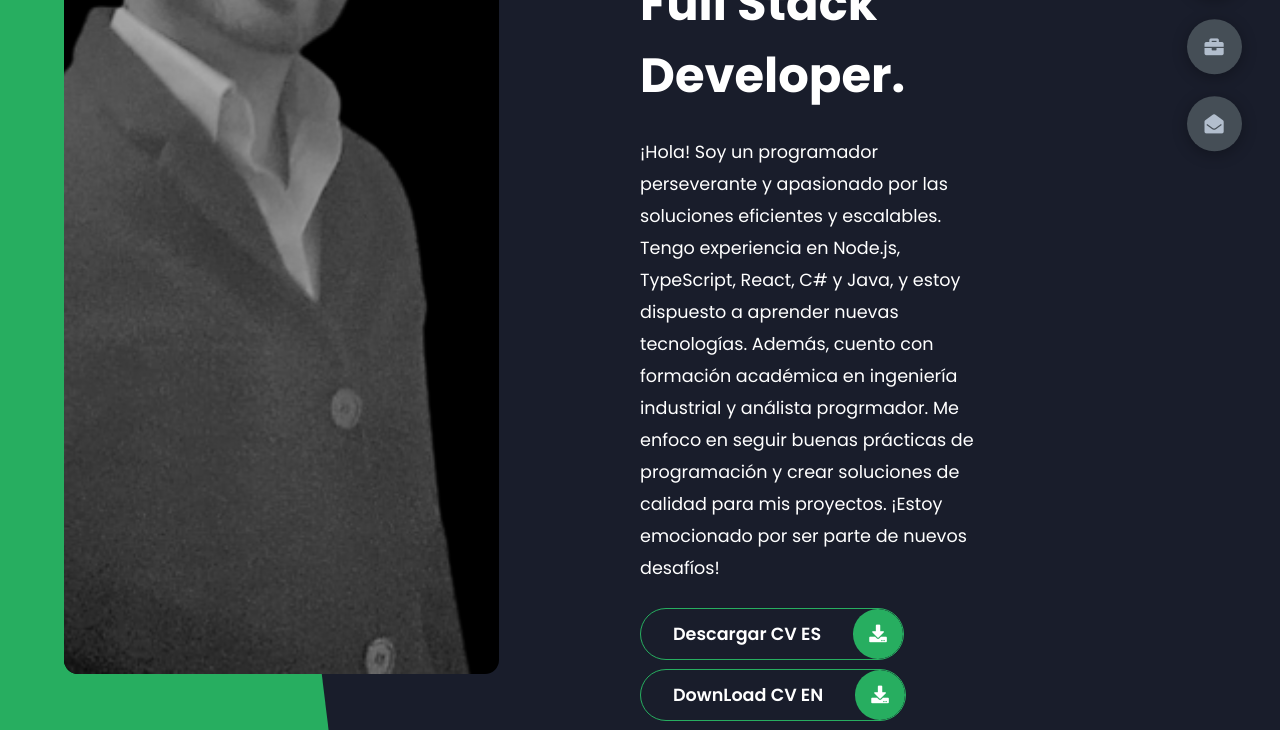
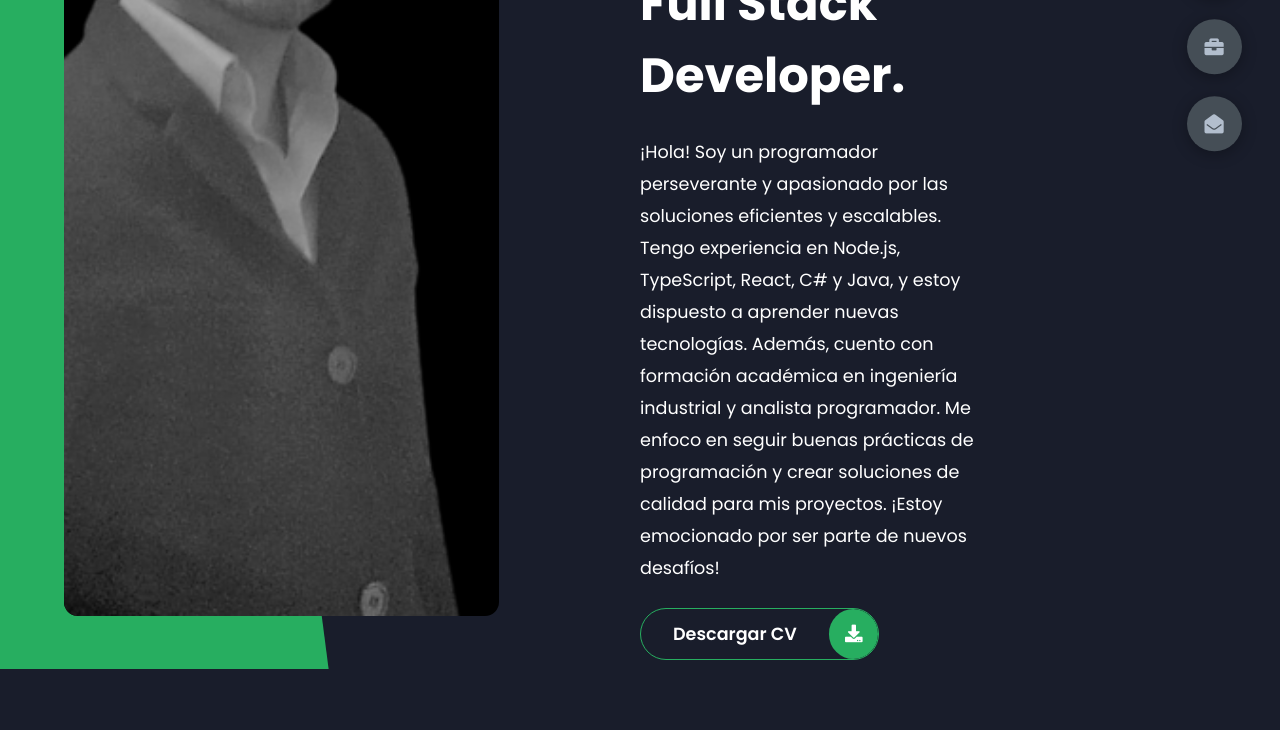
Before and after one commit to fjhleonett/portafolio, a website: page client/index.html in a window 1280 px wide. Shown: the part 392-1122 px from the top of the page. After the commit the page ends 1061 px from the top, so only its background shows below. Drawn offline with nearby package versions, Linux system fonts and the light colour scheme.

Commit message:
cv update es

```diff
--- a/client/datos.js
+++ b/client/datos.js
@@ -137,4 +137,4 @@ const experience = [
 
 
 
-  const presentacion = "¡Hola! Soy un programador perseverante y apasionado por las soluciones eficientes y escalables. Tengo experiencia en Node.js, TypeScript, React, C# y Java, y estoy dispuesto a aprender nuevas tecnologías. Además, cuento con formación académica en ingeniería industrial y análista progrmador. Me enfoco en seguir buenas prácticas de programación y crear soluciones de calidad para mis proyectos. ¡Estoy emocionado por ser parte de nuevos desafíos!"
+  const presentacion = "¡Hola! Soy un programador perseverante y apasionado por las soluciones eficientes y escalables. Tengo experiencia en Node.js, TypeScript, React, C# y Java, y estoy dispuesto a aprender nuevas tecnologías. Además, cuento con formación académica en ingeniería industrial y analista programador. Me enfoco en seguir buenas prácticas de programación y crear soluciones de calidad para mis proyectos. ¡Estoy emocionado por ser parte de nuevos desafíos!"
--- a/client/index.html
+++ b/client/index.html
@@ -31,17 +31,17 @@
                 </p>
 
                 <div class="btn-con">
-                    <a id="file" href="https://firebasestorage.googleapis.com/v0/b/admin-gregory-shop.appspot.com/o/personal%2FCVEN.pdf?alt=media&token=50ca811d-1c2b-4e1b-a6ac-14a4ea2f13e8"  target="_blank" class="main-btn">
-                        <span class="btn-text">Descargar CV ES</span>
+                    <a id="file" href="https://firebasestorage.googleapis.com/v0/b/admin-gregory-shop.appspot.com/o/personal%2Fcv2023.pdf?alt=media&token=2d42ad0f-446b-4b2d-ac83-db5b201b5420"  target="_blank" class="main-btn">
+                        <span class="btn-text">Descargar CV </span>
                         <span class="btn-icon"><i class="fas fa-download"></i></span>
                     </a>
                 </div>
-                <div class="btn-con">
+                <!-- <div class="btn-con">
                     <a id="file" href="https://firebasestorage.googleapis.com/v0/b/admin-gregory-shop.appspot.com/o/personal%2FCVEN.pdf?alt=media&token=50ca811d-1c2b-4e1b-a6ac-14a4ea2f13e8"  target="_blank" class="main-btn">
                         <span class="btn-text">DownLoad CV EN</span>
                         <span class="btn-icon"><i class="fas fa-download"></i></span>
                     </a>
-                </div>
+                </div> -->
             </div>
         </div>
     </header>
```
